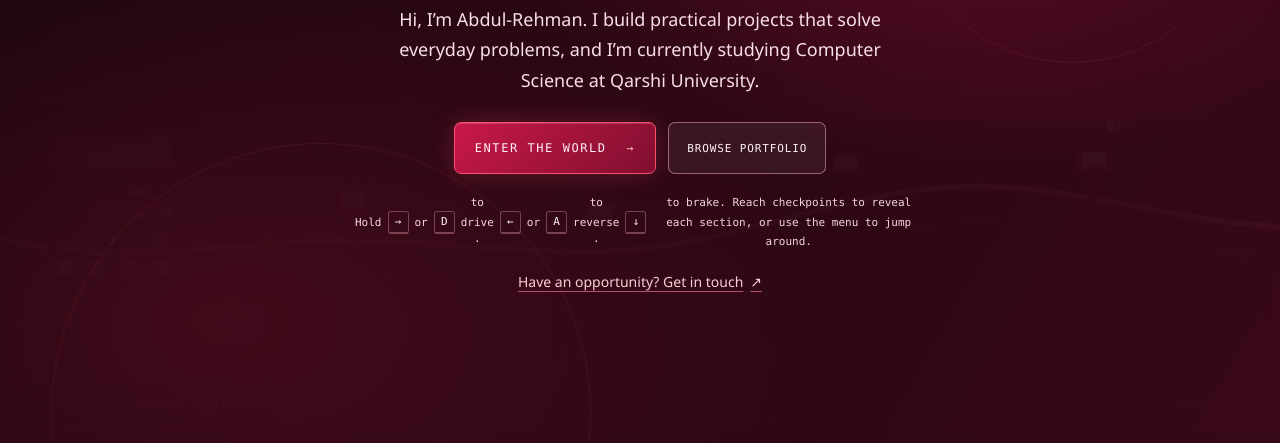
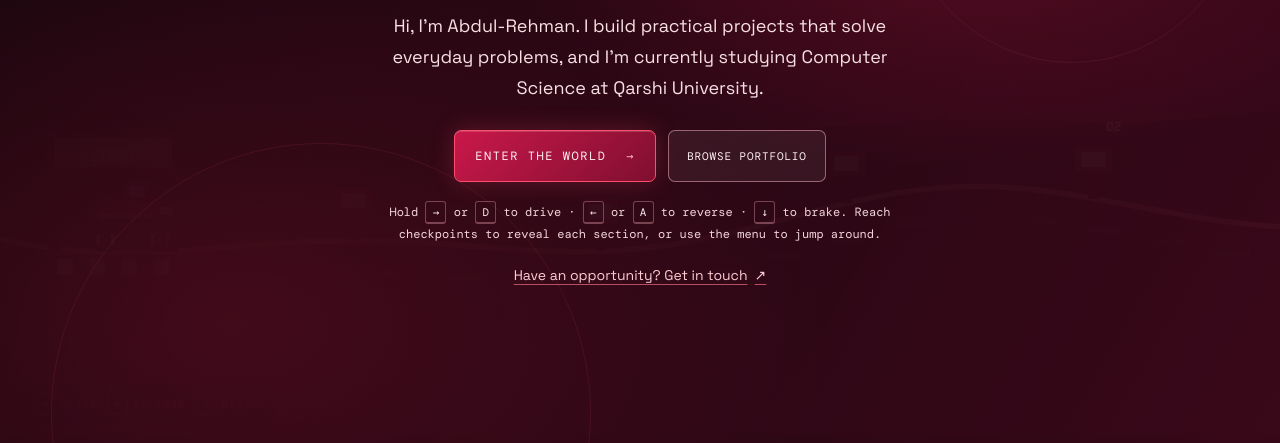
Before and after one commit to Abdul-Rehman1100/cv_spa_2, a plain HTML site: page index.html in a window 1280 px wide. Shown: the part 357-800 px from the top of the page. Drawn offline with nearby package versions, Linux system fonts and the light colour scheme; animation ran at ten frames a second.

Commit message:
version 1.3 of the websit

```diff
--- a/css/styles.css
+++ b/css/styles.css
@@ -10,9 +10,9 @@
   --blush: #FFB3C1;
   --light-pink: #FFCCD5;
   --paper: #FFF0F3;
-  --mono: "Cascadia Code", Consolas, monospace;
-  --sans: "Segoe UI", Arial, sans-serif;
-  --pixel: "Press Start 2P", Consolas, monospace;
+  --mono: "DM Mono", "Cascadia Code", Consolas, monospace;
+  --sans: "Space Grotesk", "Segoe UI", Arial, sans-serif;
+  --pixel: "Oxanium", "Cascadia Code", Consolas, monospace;
 }
 
 * { box-sizing: border-box; }
@@ -203,7 +203,7 @@ button { color: inherit; }
 }
 .primary-button:hover, .primary-button:focus-visible { transform: translateY(-2px); box-shadow: 0 0 35px rgba(255, 77, 109, .4); outline: 2px solid var(--light-pink); outline-offset: 3px; }
 .primary-button span { margin-left: 11px; color: var(--blush); }
-.start-hint { display: flex; justify-content: center; align-items: center; gap: 6px; margin-top: 26px; color: #f0c2cd; font: 11px var(--mono); }
+.start-hint { display: block; max-width: 570px; margin: 19px auto 0; color: #f0c2cd; font: 12px/1.8 var(--mono); text-align: center; }
 .start-hint i { padding: 0 5px; color: var(--coral); font-style: normal; }
 
 .start-orbit { position: absolute; width: 340px; height: 340px; border: 1px solid rgba(255, 117, 143, .09); border-radius: 50%; }
--- a/index.html
+++ b/index.html
@@ -8,7 +8,7 @@
   <title>Abdul-Rehman.exe — DevWorld</title>
   <link rel="preconnect" href="https://fonts.googleapis.com">
   <link rel="preconnect" href="https://fonts.gstatic.com" crossorigin>
-  <link href="https://fonts.googleapis.com/css2?family=DM+Mono:wght@400;500&family=Press+Start+2P&display=swap" rel="stylesheet">
+  <link href="https://fonts.googleapis.com/css2?family=DM+Mono:wght@400;500&family=Oxanium:wght@400;500;600;700&family=Space+Grotesk:wght@400;500;600;700&display=swap" rel="stylesheet">
   <link rel="stylesheet" href="css/styles.css">
   <script src="js/cv-data.js" defer></script>
   <script src="js/game.js" defer></script>
--- a/js/game.js
+++ b/js/game.js
@@ -100,7 +100,7 @@
     ctx.textAlign = align;
     ctx.textBaseline = "middle";
     ctx.fillStyle = color;
-    ctx.font = `500 ${size}px "DM Mono", Consolas, monospace`;
+    ctx.font = `600 ${size}px "Oxanium", "Cascadia Code", Consolas, monospace`;
     ctx.fillText(value, x, y);
   }
 
@@ -198,9 +198,9 @@
     ctx.font = `600 ${Math.max(12, 12 / displayScale)}px "DM Mono", Consolas, monospace`;
     ctx.fillText(category.toUpperCase(), left, sh * .105 + lift);
     ctx.fillStyle = "#fff0f3";
-    ctx.font = `700 ${Math.max(36, Math.min(80, 52 / displayScale))}px system-ui, sans-serif`;
+    ctx.font = `700 ${Math.max(36, Math.min(80, 52 / displayScale))}px "Space Grotesk", "Segoe UI", sans-serif`;
     ctx.fillText(title, left, sh * .16 + lift, maxWidth);
-    ctx.font = `400 ${Math.max(18, Math.min(38, 17 / displayScale))}px system-ui, sans-serif`;
+    ctx.font = `500 ${Math.max(18, Math.min(38, 17 / displayScale))}px "Space Grotesk", "Segoe UI", sans-serif`;
     ctx.fillStyle = "#fff0f3";
     const fontSize = Math.max(18, Math.min(38, 17 / displayScale));
     const lineHeight = fontSize * 1.55;
@@ -575,7 +575,7 @@
         ctx.beginPath(); ctx.arc(x, y - 34, pulse, 0, Math.PI * 2); ctx.fill();
         ctx.shadowBlur = 0;
         ctx.fillStyle = "#fff0f3";
-        ctx.font = '500 10px "DM Mono", Consolas, monospace';
+        ctx.font = '600 10px "Oxanium", "Cascadia Code", Consolas, monospace';
         ctx.textAlign = "center";
         ctx.fillText(String(pageIndex + 1).padStart(2, "0"), x, y - 31);
         continue;
@@ -592,7 +592,7 @@
       }
       const label = destination.name.toUpperCase();
       const labelSize = Math.max(12, Math.min(28, 14 / (window.innerWidth / sceneWidth())));
-      ctx.font = `500 ${labelSize}px "DM Mono", Consolas, monospace`;
+      ctx.font = `600 ${labelSize}px "Oxanium", "Cascadia Code", Consolas, monospace`;
       const signWidth = Math.max(138, ctx.measureText(label).width + 28);
       rect(x - signWidth / 2, y - 66, signWidth, 34, nearby ? "#C9184A" : "#5D1730");
       rect(x - signWidth / 2 + 4, y - 62, signWidth - 8, 26, "#8A2C48");
```
